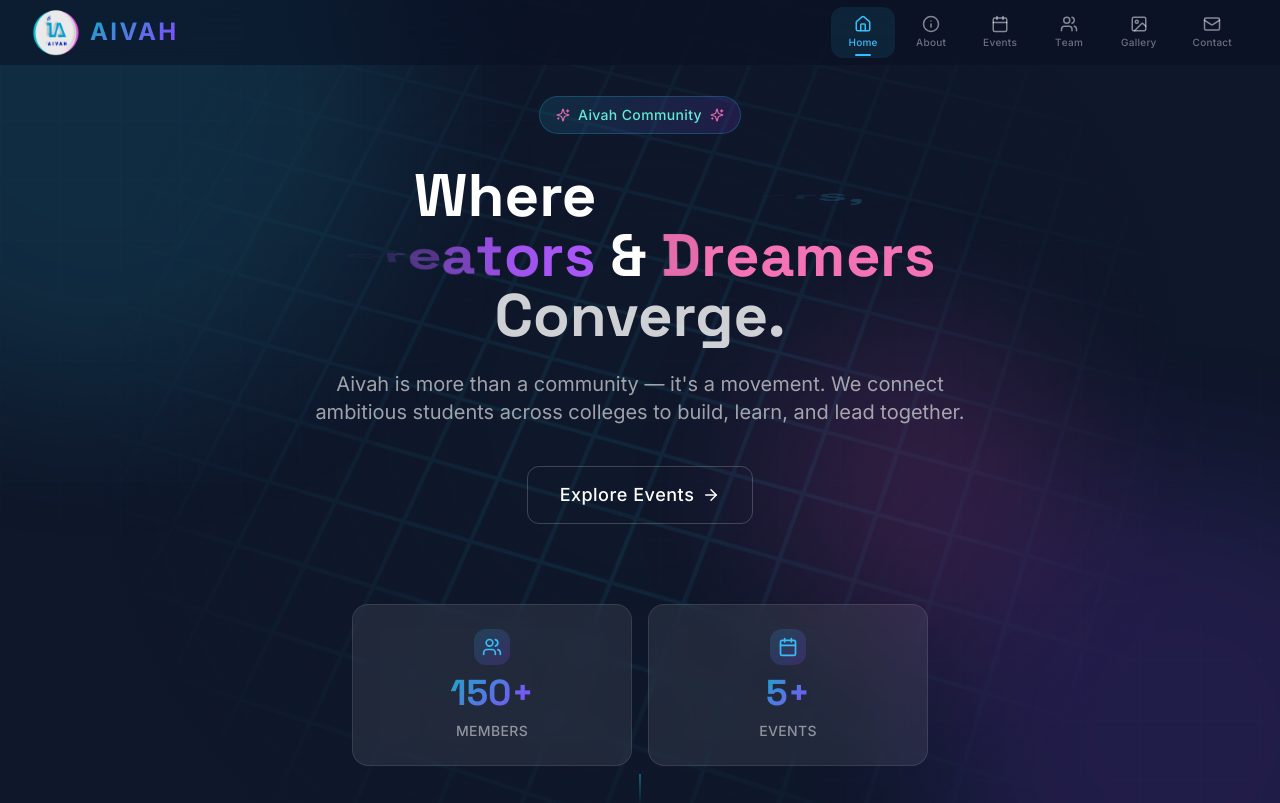
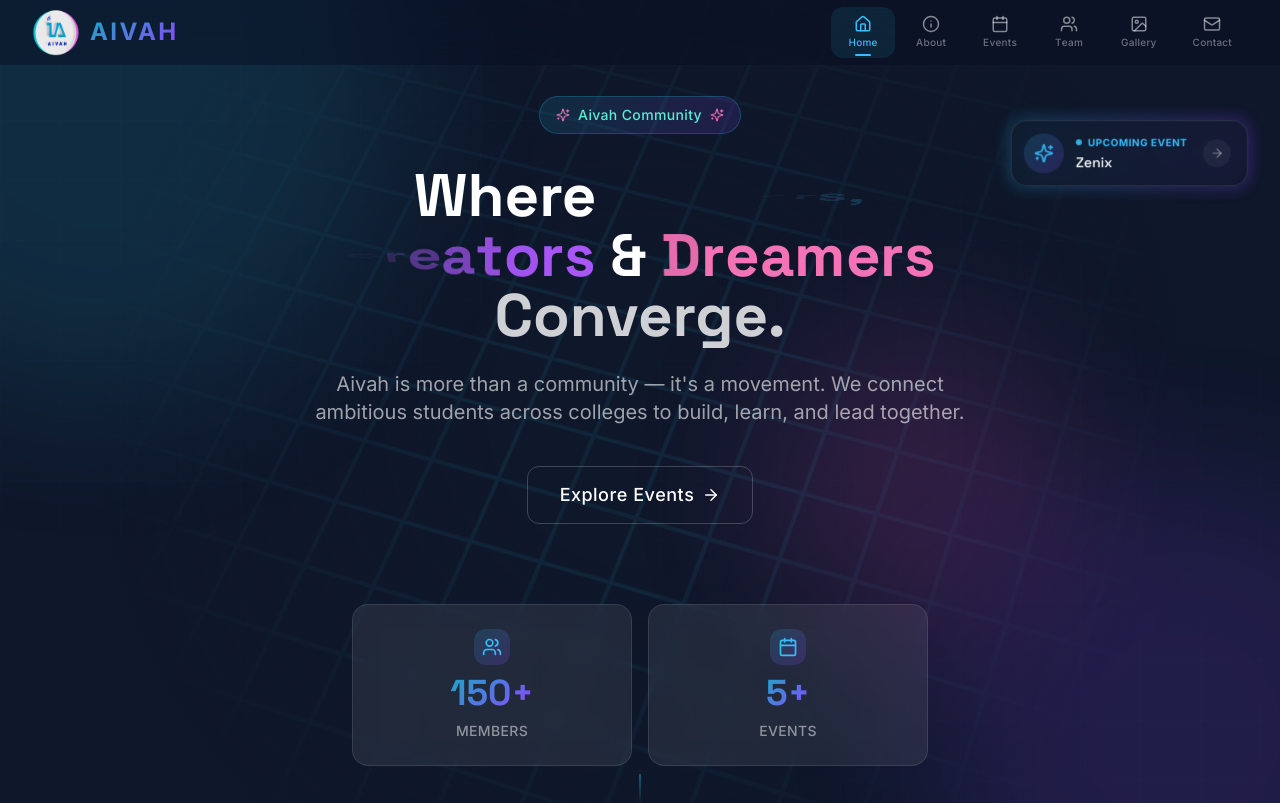
Before and after one commit to aivahcommunity/Aivah-Website, a React (Vite) app: page / in a window 1280 px wide. Shown: the top 803 px of the page. Built offline with nearby package versions, Linux system fonts and the light colour scheme.

Commit message:
announcements added

```diff
--- a/src/sections/Events.tsx
+++ b/src/sections/Events.tsx
@@ -13,7 +13,7 @@ const categories = [
     { id: 'meetup', label: 'Meetup', icon: Coffee },
 ]
 
-const events = [
+export const events = [
     {
         id: 1,
         title: 'Zenix',
--- a/src/sections/Hero.tsx
+++ b/src/sections/Hero.tsx
@@ -6,7 +6,7 @@ import { ArrowRight, Users, Calendar, Building2, Sparkles } from 'lucide-react'
 import AnimatedButton from '@/components/ui/AnimatedButton'
 import FlipText from '@/components/ui/FlipText'
 import PerspectiveGrid from '@/components/ui/PerspectiveGrid'
-
+import { events } from './Events'
 const stats = [
     { label: 'Members', value: 150, suffix: '+', icon: Users },
     { label: 'Events', value: 5, suffix: '+', icon: Calendar },
@@ -59,6 +59,27 @@ const Hero: React.FC = () => {
     const mouseY = useMotionValue(0)
     const springX = useSpring(mouseX, { stiffness: 30, damping: 20 })
     const springY = useSpring(mouseY, { stiffness: 30, damping: 20 })
+
+    const upcomingEvent = events.find(e => {
+        if (e.status !== 'upcoming') return false;
+
+        // Parse dates like "Mar 5-6, 2026" to "Mar 5, 2026" and check against current date
+        const dateMatch = e.date.match(/([a-zA-Z]+)\s+(\d+)(?:-\d+)?(?:,\s*(\d{4}))?/);
+        if (dateMatch) {
+            const [, month, day, year] = dateMatch;
+            const eventYear = year || new Date().getFullYear();
+            const startDate = new Date(`${month} ${day}, ${eventYear} 00:00:00`);
+            return new Date() < startDate;
+        }
+
+        // Fallback for normal dates
+        const date = new Date(e.date);
+        if (!isNaN(date.getTime())) {
+            return new Date() < date;
+        }
+
+        return true;
+    })
 
     useEffect(() => {
         const observer = new IntersectionObserver(
@@ -196,6 +217,40 @@ const Hero: React.FC = () => {
                     className="w-[1px] h-8 bg-gradient-to-b from-teal-500 to-transparent"
                 />
             </motion.div>
+
+            {/* Upcoming Event Announcement */}
+            {upcomingEvent && (
+                <motion.div
+                    initial={{ opacity: 0, scale: 0.9, x: 20 }}
+                    animate={{ opacity: 1, scale: 1, x: 0 }}
+                    transition={{ delay: 1.8, duration: 0.6, type: 'spring' }}
+                    className="absolute z-20 top-24 right-4 md:top-32 md:right-8 pointer-events-none"
+                >
+                    <motion.div
+                        animate={{ y: [0, -8, 0] }}
+                        transition={{ duration: 4, repeat: Infinity, ease: 'easeInOut' }}
+                        onClick={() => scrollToSection('events')}
+                        className="relative group cursor-pointer pointer-events-auto"
+                    >
+                        <div className="absolute -inset-0.5 bg-gradient-to-r from-teal-500 to-purple-500 rounded-2xl blur opacity-30 group-hover:opacity-60 transition duration-500"></div>
+                        <div className="relative flex items-center gap-3 bg-navy/80 backdrop-blur-md border border-white/10 p-3 pr-4 rounded-2xl hover:border-teal-500/30 transition-all">
+                            <div className="w-10 h-10 rounded-full bg-gradient-to-br from-teal-500/20 to-purple-500/20 flex items-center justify-center flex-shrink-0">
+                                <Sparkles className="text-teal-400 w-5 h-5 animate-pulse" />
+                            </div>
+                            <div>
+                                <div className="text-[10px] uppercase tracking-wider font-bold text-teal-400 mb-0.5 flex items-center gap-1.5">
+                                    <span className="w-1.5 h-1.5 rounded-full bg-teal-400 animate-pulse" />
+                                    Upcoming Event
+                                </div>
+                                <h4 className="text-white font-display font-medium text-sm line-clamp-1 pr-2">{upcomingEvent.title}</h4>
+                            </div>
+                            <div className="ml-1 w-7 h-7 rounded-full bg-white/5 flex items-center justify-center group-hover:bg-teal-500/20 transition-all shrink-0">
+                                <ArrowRight size={14} className="text-white/40 group-hover:text-teal-400" />
+                            </div>
+                        </div>
+                    </motion.div>
+                </motion.div>
+            )}
         </section>
     )
 }
```
